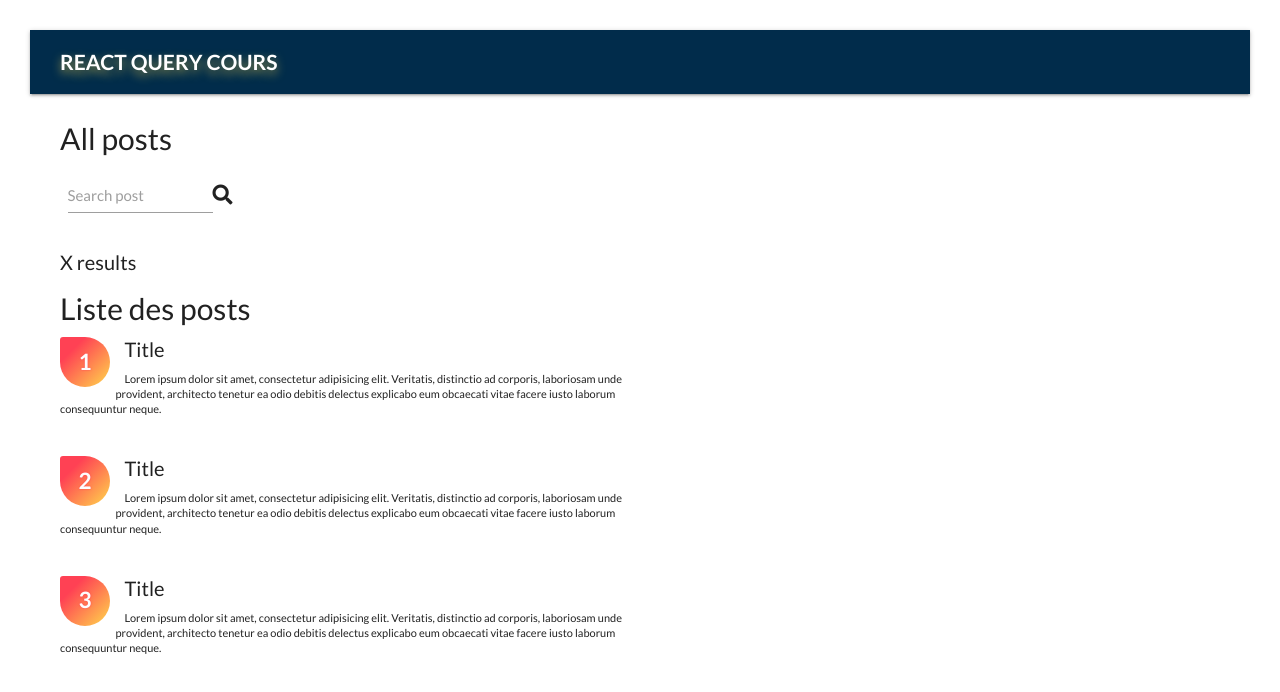
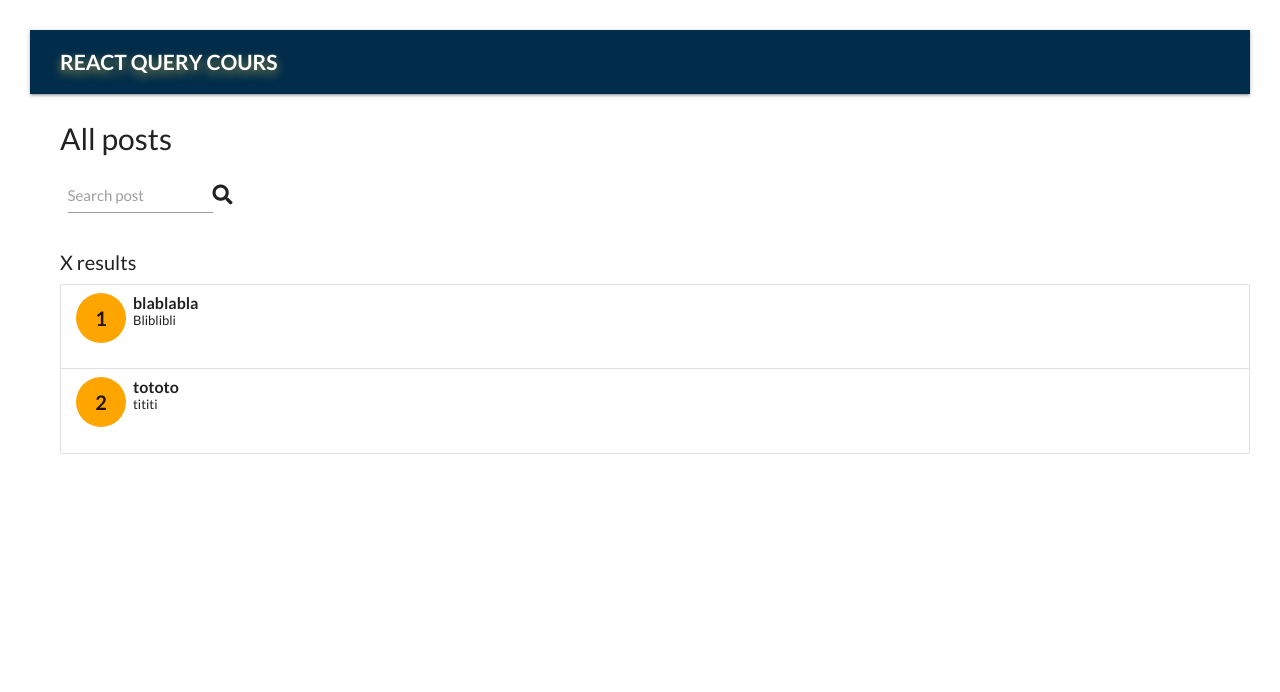
Before and after one commit to jochri3/react-query-udemy, a React (Create React App) app: page / in a window 1280 px wide. Shown: the top 692 px of the page. Built offline with nearby package versions, Linux system fonts and the light colour scheme.

Commit message:
initial project

```diff
--- a/src/components/loader/loader.jsx
+++ b/src/components/loader/loader.jsx
@@ -3,9 +3,10 @@ import "./loader.scss";
 
 export default function Loader() {
   return (
-    <div class="lds-ripple">
-      <div></div>
-      <div></div>
+    <div className="loader">
+      Loading<span className="1st-dot">.</span>
+      <span className="2nd-dot">.</span>
+      <span className="3rd-dot">.</span>
     </div>
   );
 }
--- a/src/components/loader/loader.scss
+++ b/src/components/loader/loader.scss
@@ -1,32 +1,4 @@
-lds-ripple {
-  display: inline-block;
-  position: relative;
-  width: 80px;
-  height: 80px;
+.loader{
+    margin-left: 3rem;
+    font-size: 1.5rem;
 }
-.lds-ripple div {
-  position: absolute;
-  border: 4px solid #fff;
-  opacity: 1;
-  border-radius: 50%;
-  animation: lds-ripple 1s cubic-bezier(0, 0.2, 0.8, 1) infinite;
-}
-.lds-ripple div:nth-child(2) {
-  animation-delay: -0.5s;
-}
-@keyframes lds-ripple {
-  0% {
-    top: 36px;
-    left: 36px;
-    width: 0;
-    height: 0;
-    opacity: 1;
-  }
-  100% {
-    top: 0px;
-    left: 0px;
-    width: 72px;
-    height: 72px;
-    opacity: 0;
-  }
-}
--- a/src/components/navbar/navbar.jsx
+++ b/src/components/navbar/navbar.jsx
@@ -4,7 +4,7 @@ import "./navbar.scss";
 export default function Navbar() {
   return (
     <nav>
-      <div class="nav-wrapper">
+      <div className="nav-wrapper">
         <a href="#" className="brand-logo">
           <span className="navbar-logo">react query cours</span>
         </a>
--- a/src/components/posts/posts.item.jsx
+++ b/src/components/posts/posts.item.jsx
@@ -1,16 +1,20 @@
 import React from "react";
 import "./posts.scss";
 
-export default function PostItem({id,content,title}) {
+function IdContainer({ id }) {
   return (
-      <li className="item">
-        <h5 className="headline">Title</h5>
-        <span>
-          Lorem ipsum dolor sit amet, consectetur adipisicing elit. Veritatis,
-          distinctio ad corporis, laboriosam unde provident, architecto tenetur
-          ea odio debitis delectus explicabo eum obcaecati vitae facere iusto
-          laborum consequuntur neque.
-        </span>
-      </li>
+    <div className="parent-circle">
+      <span className="number">{id}</span>
+    </div>
   );
 }
+
+export default function PostItem({ id, content, title }) {
+  return (
+    <li className="collection-item avatar">
+      <IdContainer id={id} />
+      <span className="title">{title}</span>
+      <p className="content">{content}</p>
+    </li>
+  );
+}
--- a/src/components/posts/posts.list.jsx
+++ b/src/components/posts/posts.list.jsx
@@ -2,14 +2,13 @@ import React from "react";
 import PostItem from "./posts.item";
 
 export default function PostsList({ posts }) {
+  const listPosts = () => {
+    return posts?.map((post) => <PostItem key={post.id} {...post} />);
+  };
   return (
     <>
-      <h3 className="heading-primary">Liste des posts</h3>
-      <ol className="list">
-        <PostItem />
-        <PostItem />
-        <PostItem />
-      </ol>
+      {/* <h3 className="heading-primary">Liste des posts</h3> */}
+      <ul class="collection">{listPosts()}</ul>
     </>
   );
 }
--- a/src/components/posts/posts.scss
+++ b/src/components/posts/posts.scss
@@ -1,82 +1,30 @@
-.heading-primary {
-  font-size: 3rem;
+.collection{
+    margin-left: 3rem;
 }
 
-:root {
-  --bg: #fdfdfd;
-  --highlight1: #ff4154;
-  --highlight2: #ffd94b;
-  --color: #012c4b;
-  --font-number: "Lato", sans-serif;
-  --font-head: "Lato", sans-serif;
-  --font: -apple-system, BlinkMacSystemFont, "Segoe UI", Roboto, Helvetica,
-    Arial, sans-serif, "Apple Color Emoji", "Segoe UI Emoji", "Segoe UI Symbol";
+.parent-circle{
+  position: absolute;
+  left:1.5rem;
+  top:.8rem;
+  width:50px;
+  height:50px;
+  background-color:orange;
+  border-radius:100%;
+  .number{
+    position:absolute;
+    left:50%;
+    top:50%;
+    transform:translate(-50%,-50%);
+    font-size:20px;
+    font-weight:bold;
+  }
 }
 
-.list {
-  list-style: none;
-  width: 600px;
-  max-width: 90%;
-  margin-left: 3rem;
+.title{
+    font-size:1.5rem;
+    font-weight: 700;
 }
 
-.item {
-  display: block;
-  clear: both;
-  counter-increment: list;
-  padding-bottom: 4rem;
-  font-size: 1.1rem;
-  line-height: 1.375;
-  position: relative;
+.content{
+    font-size: 1.3rem;
 }
-
-.item:before {
-  font: bold 2.25rem/1 var(--font-number);
-  content: counter(list);
-  width: 5rem;
-  height: 5rem;
-  float: left;
-  margin: 0 1.5rem 0.75rem 0;
-  color: var(--bg);
-  background: var(--highlight1)
-    linear-gradient(to bottom right, var(--highlight1) 25%, var(--highlight2));
-  text-shadow: 0 0 2px var(--highlight1);
-  border-radius: 50%;
-  display: inline-flex;
-  align-items: center;
-  justify-content: center;
-  shape-outside: ellipse();
-  z-index: 1;
-}
-
-.item:after {
-  width: 2.5rem;
-  height: 2.5rem;
-  position: absolute;
-  top: 0;
-  left: 0;
-  content: "";
-  background: var(--highlight1);
-  z-index: -1;
-  border-top-left-radius: 3px;
-}
-
-.headline {
-  padding: 0rem 0 0 0;
-  margin: 0 0 1rem 0;
-  font: normal 2rem var(--font-head);
-}
-
-/* Demo styles */
-
-// body {
-//     width: 100%;
-//     height: 100%;
-//     min-height: 100vh;
-//     display: flex;
-//     justify-content: center;
-//     align-items: center;
-//     background: var(--bg);
-//     font-family: var(--font);
-//     padding: 4rem 0;
-// }
--- a/src/components/text-input/text-input.jsx
+++ b/src/components/text-input/text-input.jsx
@@ -6,10 +6,10 @@ export default function TextInput() {
     <div className="row">
       <div className="input-field col s6">
         <input id="input_text" type="text" data-length="10" />
-        <label className="input_text--label" for="input_text">
+        <label className="input_text--label" htmlFor="input_text">
           Search post
         </label>
-        <i class="fas fa-search fa-2x"></i>
+        <i className="fas fa-search fa-2x"></i>
       </div>
     </div>
   );
--- a/src/pages/posts.jsx
+++ b/src/pages/posts.jsx
@@ -1,15 +1,19 @@
-import React from "react";
 import PostsList from "../components/posts/posts.list";
 import TextInput from "../components/text-input/text-input";
 import Count from "../components/count/count";
+import Loader from "../components/loader/loader";
 
 export default function Posts() {
+    const data=[
+        {id:1,title:"blablabla",content:"Bliblibli"},
+        {id:2,title:"tototo",content:"tititi"}
+    ]
   return (
-    <div>
-      <h1 class='heading-primary'>All posts</h1>
+    <div className="">
+      <h1 className="heading-primary">All posts</h1>
       <TextInput />
       <Count />
-      <PostsList />
+      <PostsList posts={data} />
     </div>
   );
 }
```
Also changed, not shown: 1 other file (tests, documents, lock files or other folders).
